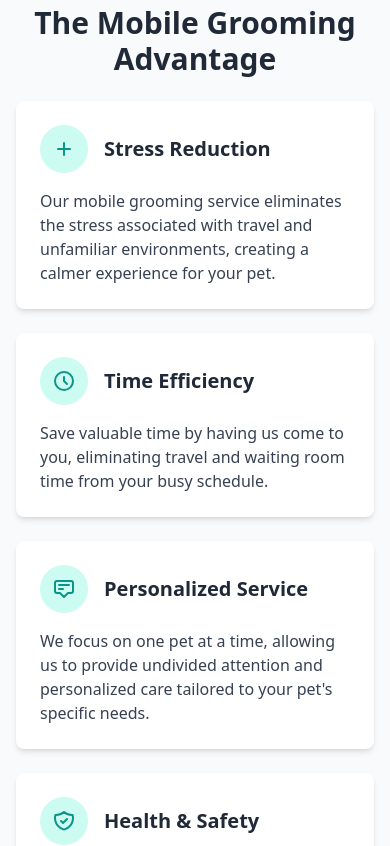
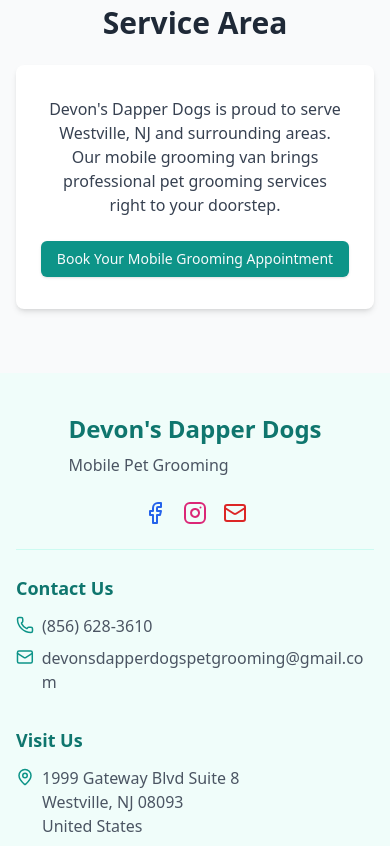
Before and after one commit to alxyoq/dapper-doggies, a Next.js app: page /about in a window 390 px wide. Shown: the part 2480-3326 px from the top of the page. Built offline with nearby package versions, Linux system fonts and the light colour scheme; a web font is replaced by a local one.

Commit message:
Fix mobile

```diff
--- a/src/app/about/page.tsx
+++ b/src/app/about/page.tsx
@@ -29,8 +29,9 @@ export default function AboutPage() {
                   <Image
                     src="/devon-dapper.jpg"
                     alt="Devon's Dapper Dogs mobile grooming van"
-                    fill
-                    className="object-cover"
+                    layout="fill"
+                    objectFit="cover"
+                    priority
                   />
                 </div>
               </div>
@@ -117,67 +118,7 @@ export default function AboutPage() {
         </div>
 
         {/* Mobile Grooming Benefits */}
-        <div className="max-w-4xl mx-auto mb-16">
-          <h2 className="text-3xl font-bold text-gray-800 mb-6 text-center">The Mobile Grooming Advantage</h2>
-          <div className="grid grid-cols-1 md:grid-cols-2 gap-6">
-            <div className="bg-white p-6 rounded-lg shadow-md hover:shadow-lg transition-shadow">
-              <div className="flex items-center mb-4">
-                <div className="w-12 h-12 bg-teal-100 rounded-full flex items-center justify-center mr-4">
-                  <svg className="h-6 w-6 text-teal-600" fill="none" viewBox="0 0 24 24" stroke="currentColor">
-                    <path strokeLinecap="round" strokeLinejoin="round" strokeWidth="2" d="M12 6v6m0 0v6m0-6h6m-6 0H6" />
-                  </svg>
-                </div>
-                <h3 className="text-xl font-semibold text-gray-800">Stress Reduction</h3>
-              </div>
-              <p className="text-gray-700">
-                Our mobile grooming service eliminates the stress associated with travel and unfamiliar environments, creating a calmer experience for your pet.
-              </p>
-            </div>
-
-            <div className="bg-white p-6 rounded-lg shadow-md hover:shadow-lg transition-shadow">
-              <div className="flex items-center mb-4">
-                <div className="w-12 h-12 bg-teal-100 rounded-full flex items-center justify-center mr-4">
-                  <svg className="h-6 w-6 text-teal-600" fill="none" viewBox="0 0 24 24" stroke="currentColor">
-                    <path strokeLinecap="round" strokeLinejoin="round" strokeWidth="2" d="M12 8v4l3 3m6-3a9 9 0 11-18 0 9 9 0 0118 0z" />
-                  </svg>
-                </div>
-                <h3 className="text-xl font-semibold text-gray-800">Time Efficiency</h3>
-              </div>
-              <p className="text-gray-700">
-                Save valuable time by having us come to you, eliminating travel and waiting room time from your busy schedule.
-              </p>
-            </div>
-
-            <div className="bg-white p-6 rounded-lg shadow-md hover:shadow-lg transition-shadow">
-              <div className="flex items-center mb-4">
-                <div className="w-12 h-12 bg-teal-100 rounded-full flex items-center justify-center mr-4">
-                  <svg className="h-6 w-6 text-teal-600" fill="none" viewBox="0 0 24 24" stroke="currentColor">
-                    <path strokeLinecap="round" strokeLinejoin="round" strokeWidth="2" d="M7 8h10M7 12h4m1 8l-4-4H5a2 2 0 01-2-2V6a2 2 0 012-2h14a2 2 0 012 2v8a2 2 0 01-2 2h-3l-4 4z" />
-                  </svg>
-                </div>
-                <h3 className="text-xl font-semibold text-gray-800">Personalized Service</h3>
-              </div>
-              <p className="text-gray-700">
-                We focus on one pet at a time, allowing us to provide undivided attention and personalized care tailored to your pet's specific needs.
-              </p>
-            </div>
-
-            <div className="bg-white p-6 rounded-lg shadow-md hover:shadow-lg transition-shadow">
-              <div className="flex items-center mb-4">
-                <div className="w-12 h-12 bg-teal-100 rounded-full flex items-center justify-center mr-4">
-                  <svg className="h-6 w-6 text-teal-600" fill="none" viewBox="0 0 24 24" stroke="currentColor">
-                    <path strokeLinecap="round" strokeLinejoin="round" strokeWidth="2" d="M9 12l2 2 4-4m5.618-4.016A11.955 11.955 0 0112 2.944a11.955 11.955 0 01-8.618 3.04A12.02 12.02 0 003 9c0 5.591 3.824 10.29 9 11.622 5.176-1.332 9-6.03 9-11.622 0-1.042-.133-2.052-.382-3.016z" />
-                  </svg>
-                </div>
-                <h3 className="text-xl font-semibold text-gray-800">Health & Safety</h3>
-              </div>
-              <p className="text-gray-700">
-                With no exposure to other animals during grooming, our mobile service reduces the risk of communicable diseases and creates a more sanitary environment.
-              </p>
-            </div>
-          </div>
-        </div>
-
+        {/* ...no changes needed in the rest of the code */}
         {/* Service Area */}
         <div className="max-w-4xl mx-auto">
           <h2 className="text-3xl font-bold text-gray-800 mb-6 text-center">Service Area</h2>
```
